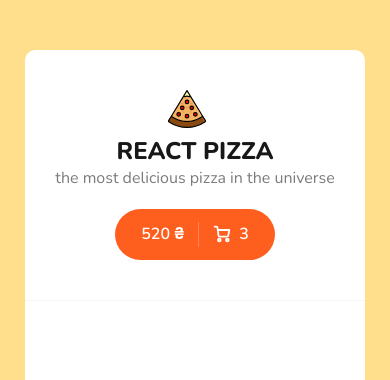
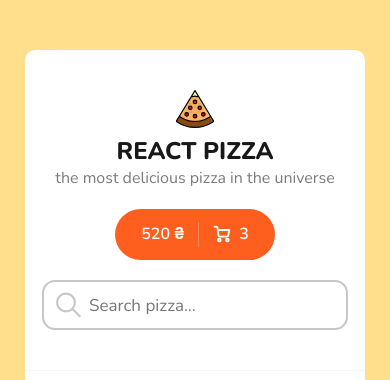
Before and after one commit to Lingrode/react-pizza, a React (Vite) app: page /cart in a window 390 px wide. Shown: the top 380 px of the page. Built offline with nearby package versions, Linux system fonts and the light colour scheme.

Commit message:
add Search component

```diff
--- a/src/App.jsx
+++ b/src/App.jsx
@@ -1,3 +1,4 @@
+import { useState } from "react";
 import { Routes, Route } from "react-router";
 import Header from "./components/Header";
 import Home from "./pages/Home";
@@ -7,9 +8,11 @@ import "./scss/app.scss";
 import NotFound from "./pages/NotFound";
 
 const App = () => {
+  const [searchValue, setSearchValue] = useState("");
+
   return (
     <div className="wrapper">
-      <Header />
+      <Header searchValue={searchValue} setSearchValue={setSearchValue} />
       <div className="content">
         <Routes>
           <Route path="/" element={<Home />} />
--- a/src/components/Header.jsx
+++ b/src/components/Header.jsx
@@ -1,7 +1,8 @@
 import { Link } from "react-router";
+import Search from "./Search";
 import logoSvg from "../assets/img/pizza-logo.svg";
 
-const Header = () => {
+const Header = ({ searchValue, setSearchValue }) => {
   return (
     <div className="header">
       <div className="container">
@@ -14,6 +15,9 @@ const Header = () => {
             </div>
           </div>
         </Link>
+
+        <Search searchValue={searchValue} setSearchValue={setSearchValue} />
+
         <div className="header__cart">
           <Link to="/cart" className="button button--cart">
             <span>520 ₴</span>
--- /dev/null
+++ b/src/components/Search/Search.module.scss
@@ -0,0 +1,57 @@
+.headerSearch {
+  background-color: #fff;
+  max-width: 450px;
+  width: 100%;
+  height: 50px;
+  position: relative;
+
+  &:focus-within .searchIcon {
+    fill: #fe5f1e;
+  }
+
+  input {
+    border: none;
+    height: 100%;
+    width: 100%;
+    font-size: 17px;
+    color: #242424;
+    border: 2px solid #c7c7c7;
+    border-radius: 13px;
+    padding: 0 45px;
+    transition: border 0.15s ease-in-out;
+
+    &:focus {
+      border: 2px solid #fe5f1e;
+    }
+  }
+
+  .searchIcon,
+  .iconClose {
+    width: 33px;
+    height: 100%;
+    fill: #c7c7c7;
+    position: absolute;
+    left: 10px;
+    transition: fill 0.15s ease-in-out;
+  }
+
+  .iconClose {
+    cursor: pointer;
+    right: 10px;
+    left: unset;
+
+    &:hover {
+      fill: #fe5f1e;
+    }
+  }
+
+  @media (max-width: 1035px) {
+    grid-row: 2 / 3;
+    grid-column: 1 / 3;
+    justify-self: center;
+  }
+
+  @media (max-width: 670px) {
+    grid-row: 3 / 4;
+  }
+}
--- /dev/null
+++ b/src/components/Search/index.jsx
@@ -0,0 +1,24 @@
+import { IoIosSearch, IoMdClose } from "react-icons/io";
+import style from "./Search.module.scss";
+
+const Search = ({ searchValue, setSearchValue }) => {
+  return (
+    <div className={style.headerSearch}>
+      <IoIosSearch className={style.searchIcon} />
+      <input
+        type="text"
+        placeholder="Search pizza..."
+        value={searchValue}
+        onChange={(event) => setSearchValue(event.target.value)}
+      />
+      {searchValue && (
+        <IoMdClose
+          onClick={() => setSearchValue("")}
+          className={style.iconClose}
+        />
+      )}
+    </div>
+  );
+};
+
+export default Search;
--- a/src/scss/components/_header.scss
+++ b/src/scss/components/_header.scss
@@ -5,13 +5,25 @@
   padding: 40px 0;
 
   .container {
-    display: flex;
-    align-items: center;
+    display: grid;
+    grid-template-columns: auto 450px auto;
     justify-content: space-between;
     gap: 20px;
 
+    @media (max-width: 1200px) {
+      grid-template-columns: auto 300px auto;
+    }
+
+    @media (max-width: 1035px) {
+      grid-template-columns: auto auto;
+      grid-template-rows: auto auto;
+    }
+
     @media (max-width: 670px) {
-      flex-direction: column;
+      grid-template-columns: 1fr;
+      grid-template-rows: repeat(3, auto);
+      column-gap: 0;
+      justify-items: center;
     }
   }
 
@@ -20,6 +32,10 @@
 
     img {
       margin-right: 15px;
+
+      @media (max-width: 670px) {
+        margin-right: 0;
+      }
     }
 
     h1 {
@@ -42,4 +58,12 @@
       gap: 7px;
     }
   }
+
+  &__cart {
+    max-width: fit-content;
+
+    @media (max-width: 670px) {
+      grid-row: 2 / 3;
+    }
+  }
 }
```
